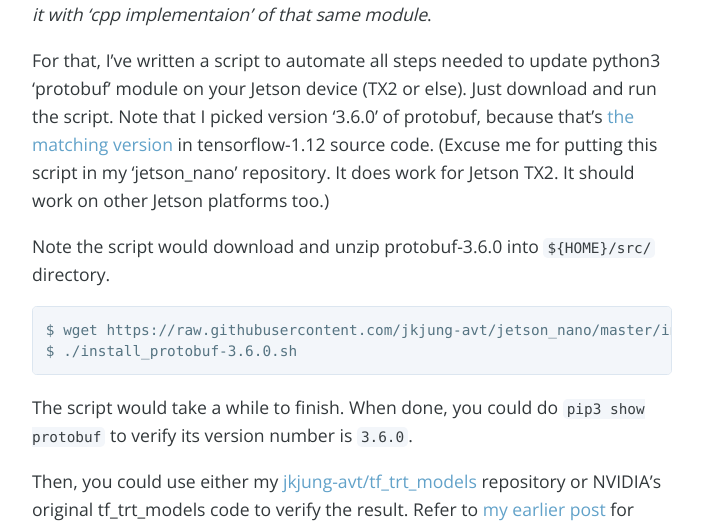
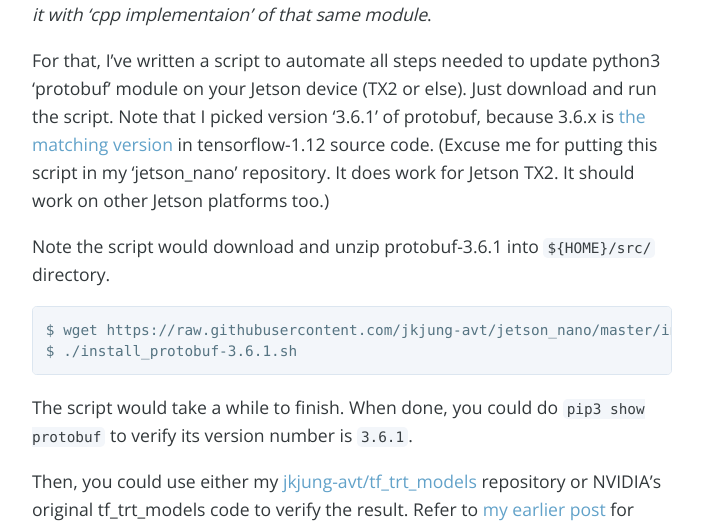
Before and after one commit to jkjung-avt/jkjung-avt.github.io, a Jekyll site: the page built from _posts/2019-05-24-tf-trt-revisited.md, in a window 1280 px wide and 1400 px high, scrolled down 954 px. Shown: the part 212-740 px from the top of the window, without its empty margins (288-991 px from the left). Built offline with Jekyll 4.4.1, drawn with Linux system fonts in a browser that asks for light colours; nearby versions of some CDN libraries; comment, search, counter and statistics services are not loaded; some of the changed text lies outside the part shown.

Commit message:
Use protobuf 3.6.1 instead of 3.6.0

````diff
--- a/_posts/2019-05-24-tf-trt-revisited.md
+++ b/_posts/2019-05-24-tf-trt-revisited.md
@@ -9,7 +9,7 @@
 ---
 
 Quick links:
-1. [install_protobuf-3.6.0.sh](https://github.com/jkjung-avt/jetson_nano/blob/master/install_protobuf-3.6.0.sh)
+1. [install_protobuf-3.6.1.sh](https://github.com/jkjung-avt/jetson_nano/blob/master/install_protobuf-3.6.1.sh)
 2. [jkjung-avt/tf_trt_models](https://github.com/jkjung-avt/tf_trt_models)
 
 When I first tried out TensorRT integration in TensorFlow (TF-TRT) a few months ago, I encountered this "extremely long model loading time problem" with tensorflow versions 1.9, 1.10, 1.11 and 1.12.  This problem has since been reported multiple times on NVIDIA Developer Forum: for example, [here](https://devtalk.nvidia.com/default/topic/1037019/jetson-tx2/tensorflow-object-detection-and-image-classification-accelerated-for-nvidia-jetson/post/5281960/#5281960), [here](https://devtalk.nvidia.com/default/topic/1046492/tensorrt/extremely-long-time-to-load-trt-optimized-frozen-tf-graphs/), and [here](https://devtalk.nvidia.com/default/topic/1051546/optimizing-tf-trt-load-time/).  As a result, I was forced to use an older version of tensorflow which could suffer from incompatibility with models trained with newer version of tensorflow...
@@ -26,16 +26,16 @@
 
 Please check out the reference links above for more details about the problem and how a solution was found.  In short, I think root cause of the problem is: *the default 'python implementation' of python3 'protobuf' module runs too slowly on the Jetson platforms*.  And the solution is simply to *replace it with 'cpp implementaion' of that same module*.
 
-For that, I've written a script to automate all steps needed to update python3 'protobuf' module on your Jetson device (TX2 or else).  Just download and run the script.  Note that I picked version '3.6.0' of protobuf, because that's [the matching version](https://github.com/tensorflow/tensorflow/blob/r1.12/tensorflow/workspace.bzl#L383) in tensorflow-1.12 source code.  (Excuse me for putting this script in my 'jetson_nano' repository.  It does work for Jetson TX2.  It should work on other Jetson platforms too.)
+For that, I've written a script to automate all steps needed to update python3 'protobuf' module on your Jetson device (TX2 or else).  Just download and run the script.  Note that I picked version '3.6.1' of protobuf, because 3.6.x is [the matching version](https://github.com/tensorflow/tensorflow/blob/r1.12/tensorflow/workspace.bzl#L383) in tensorflow-1.12 source code.  (Excuse me for putting this script in my 'jetson_nano' repository.  It does work for Jetson TX2.  It should work on other Jetson platforms too.)
 
-Note the script would download and unzip protobuf-3.6.0 into `${HOME}/src/` directory.
+Note the script would download and unzip protobuf-3.6.1 into `${HOME}/src/` directory.
 
 ```shell
-$ wget https://raw.githubusercontent.com/jkjung-avt/jetson_nano/master/install_protobuf-3.6.0.sh
-$ ./install_protobuf-3.6.0.sh
+$ wget https://raw.githubusercontent.com/jkjung-avt/jetson_nano/master/install_protobuf-3.6.1.sh
+$ ./install_protobuf-3.6.1.sh
 ```
 
-The script would take a while to finish.  When done, you could do `pip3 show protobuf` to verify its version number is `3.6.0`.
+The script would take a while to finish.  When done, you could do `pip3 show protobuf` to verify its version number is `3.6.1`.
 
 Then, you could use either my [jkjung-avt/tf_trt_models](https://github.com/jkjung-avt/tf_trt_models) repository or NVIDIA's original tf_trt_models code to verify the result.  Refer to [my earlier post](https://jkjung-avt.github.io/tf-trt-models/) for details.
 
@@ -67,16 +67,16 @@
 
 1. Again, my guess about root cause of the problem is "inefficiency of python implementation of the protobuf module".  With the python code, it just takes very long to deserialize the trt pb file.  My solution is to use "C++ implementation (with Cython wrapper)" of the python3 protobuf module.
 
-2. Ubuntu Linux does provide pre-built libprotobuf as apt packages.  But they are rather old versions ('2.6.1' in Ubuntu 16.04 or '3.0.0' in Ubuntu 18.04).  You could verify the apt-installed libprotobuf by `apt --installed list | grep libprotobuf` or `which protoc; protoc --version`.  I chose libprotobuf-3.6.0 for the sake of compatibility with tensorflow-1.12.x.
+2. Ubuntu Linux does provide pre-built libprotobuf as apt packages.  But they are rather old versions ('2.6.1' in Ubuntu 16.04 or '3.0.0' in Ubuntu 18.04).  You could verify the apt-installed libprotobuf by `apt --installed list | grep libprotobuf` or `which protoc; protoc --version`.  I chose libprotobuf-3.6.1 for the sake of compatibility with tensorflow-1.12.x.
 
-3. Some other important apt packages in Ubuntu have dependencies on libprotobuf (the older version which gets installed by `sudo apt-get install`).  It is not easy to remove them all.  My approach is to keep the older libprotobuf apt package installed on the system, while installing the newly built libprotobuf-3.6.0 into `/use/local/lib`.  This way, the new libprotobuf would take precedence over the apt one when I build new code.  And I would not break dependencies for the other apt stuffs either.  (*I haven't encountered any problem so far with this approach.  But do be mindful that this might cause problems for things related to libprotobuf...*)
+3. Some other important apt packages in Ubuntu have dependencies on libprotobuf (the older version which gets installed by `sudo apt-get install`).  It is not easy to remove them all.  My approach is to keep the older libprotobuf apt package installed on the system, while installing the newly built libprotobuf-3.6.1 into `/use/local/lib`.  This way, the new libprotobuf would take precedence over the apt one when I build new code.  And I would not break dependencies for the other apt stuffs either.  (*I haven't encountered any problem so far with this approach.  But do be mindful that this might cause problems for things related to libprotobuf...*)
 
 4. Normally opencv libraries (when using the default GTK+ backend) would be linked to libprotobuf too.  That means opencv libraries might be broken if we switch version of libprotobuf.  Since I have [built my opencv-3.4.6 without dependencies on libprotobuf](https://jkjung-avt.github.io/opencv-on-nano/), I don't suffer from such a problem.
 
-5. If your python3 protobuf module gets overwritten by another version by accident (for example, if you do `sudo pip3 install -U protobuf` unintentionally), you could install the "3.6.0 cpp implementation" back by doing `setup.py install` in the `protobuf-3.6.0` source directory again.
+5. If your python3 protobuf module gets overwritten by another version by accident (for example, if you do `sudo pip3 install -U protobuf` unintentionally), you could install the "3.6.1 cpp implementation" back by doing `setup.py install` in the `protobuf-3.6.1` source directory again.
 
    ```shell
-   $ cd ${HOME}/src/protobuf-3.6.0/python
+   $ cd ${HOME}/src/protobuf-3.6.1/python
    $ sudo python3 setup.py install --cpp_implementation
    ```
 
````
Also changed, not shown: _posts/2019-05-26-build-tensorflow-1.12.2.md (+5 -5 lines), _posts/2019-06-03-tf-trt-on-nano.md (+1 -1 lines).
